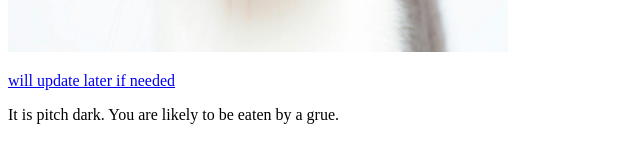
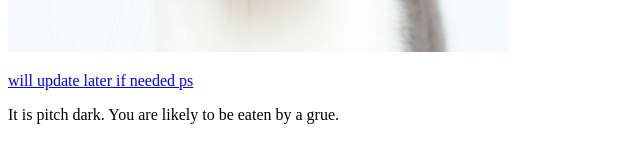
Before and after one commit to bobbyllx/nov25train, a website: page index.html in a window 1280 px wide. Shown: the part 564-726 px from the top of the page, 0-640 px from the left. Drawn offline with Linux system fonts and the light colour scheme.

Commit message:
6th test

```diff
--- a/index.html
+++ b/index.html
@@ -22,7 +22,7 @@
     <p>
 
 
-    <a href="https://github.com/bobbyllx/nov25train">will update later if needed</a>
+    <a href="https://github.com/bobbyllx/nov25train">will update later if needed ps</a>
 
 
     </p>
```
